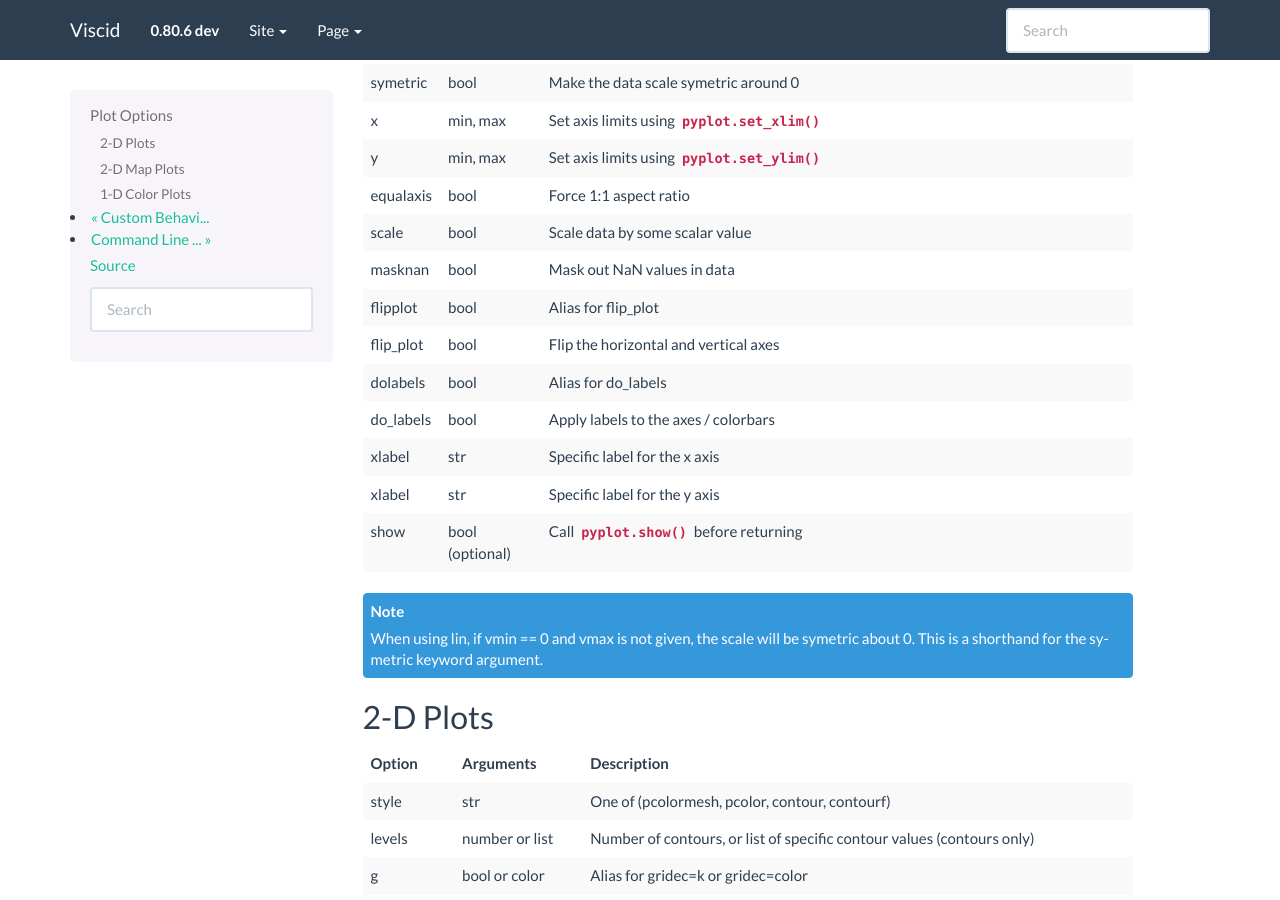
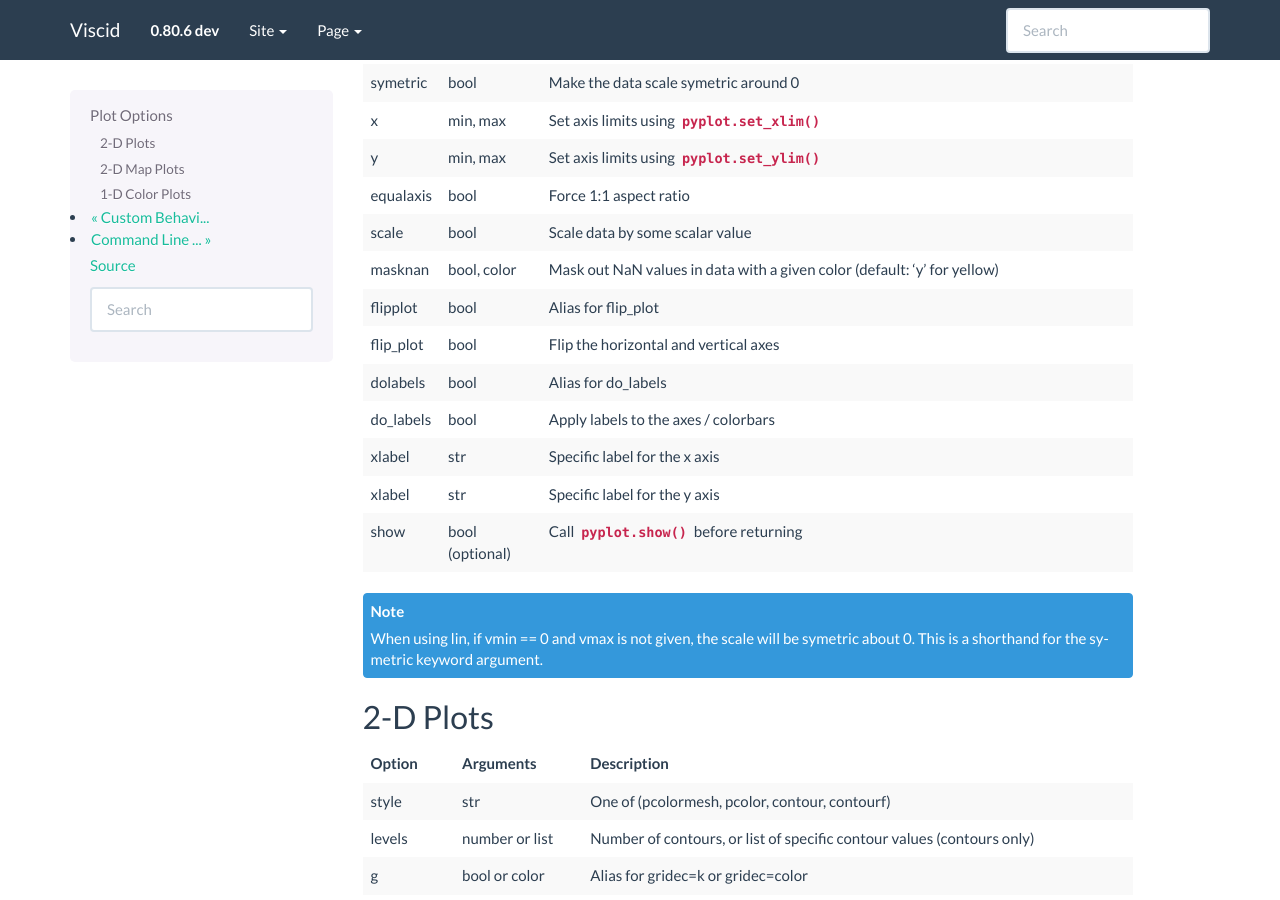
Before and after one commit to viscid-hub/Viscid, a Sphinx documentation site: the page built from doc/plot_options.rst, in a window 1280 px wide and 900 px high, scrolled down 939 px. Built offline with Sphinx 7.4.7, drawn with Linux system fonts in a browser that asks for light colours; the version number could not be read and is left out.

Commit message:
change default masknan color

```diff
--- a/doc/plot_options.rst
+++ b/doc/plot_options.rst
@@ -51,7 +51,8 @@ x           min, max          Set axis limits using :py:func:`pyplot.set_xlim`
 y           min, max          Set axis limits using :py:func:`pyplot.set_ylim`
 equalaxis   bool              Force 1:1 aspect ratio
 scale       bool              Scale data by some scalar value
-masknan     bool              Mask out NaN values in data
+masknan     bool, color       Mask out NaN values in data with a given color
+                              (default: 'y' for yellow)
 flipplot    bool              Alias for flip_plot
 flip_plot   bool              Flip the horizontal and vertical axes
 dolabels    bool              Alias for do_labels
```
Also changed, not shown: 1 other file.
